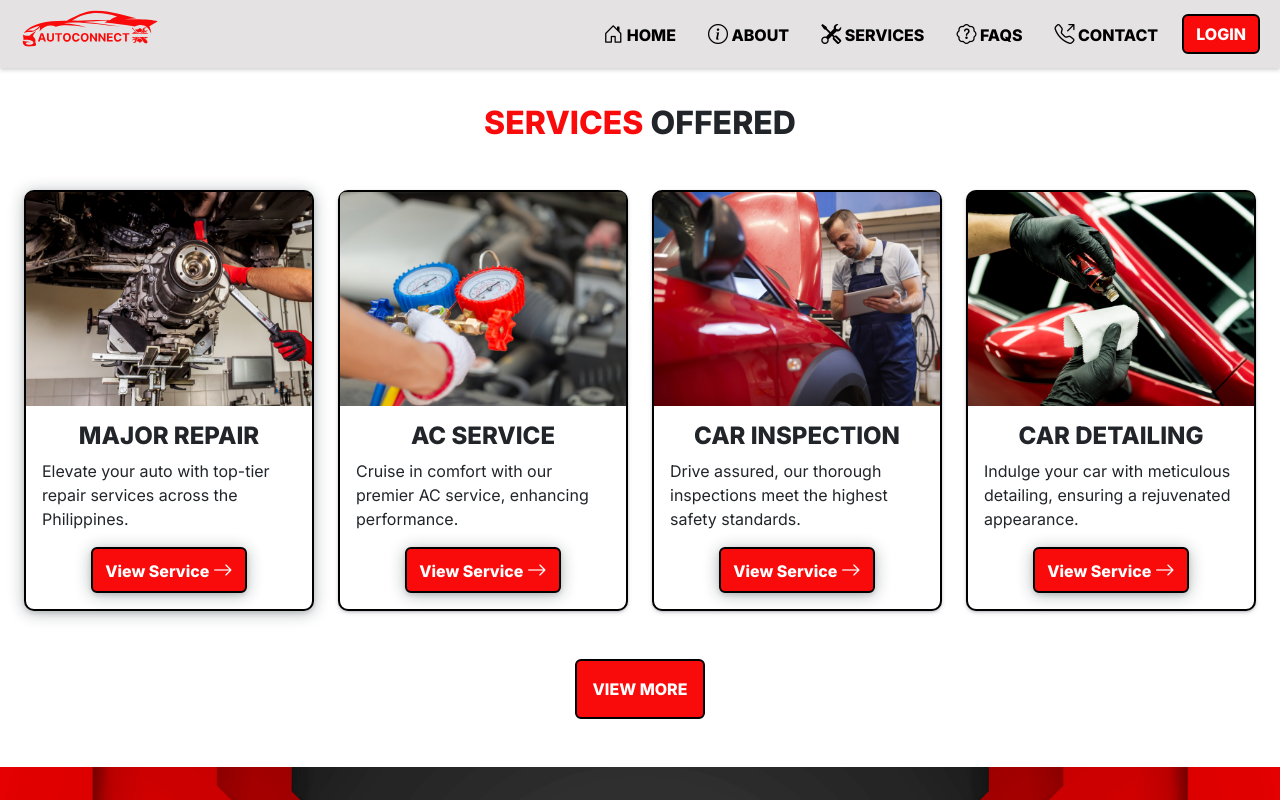
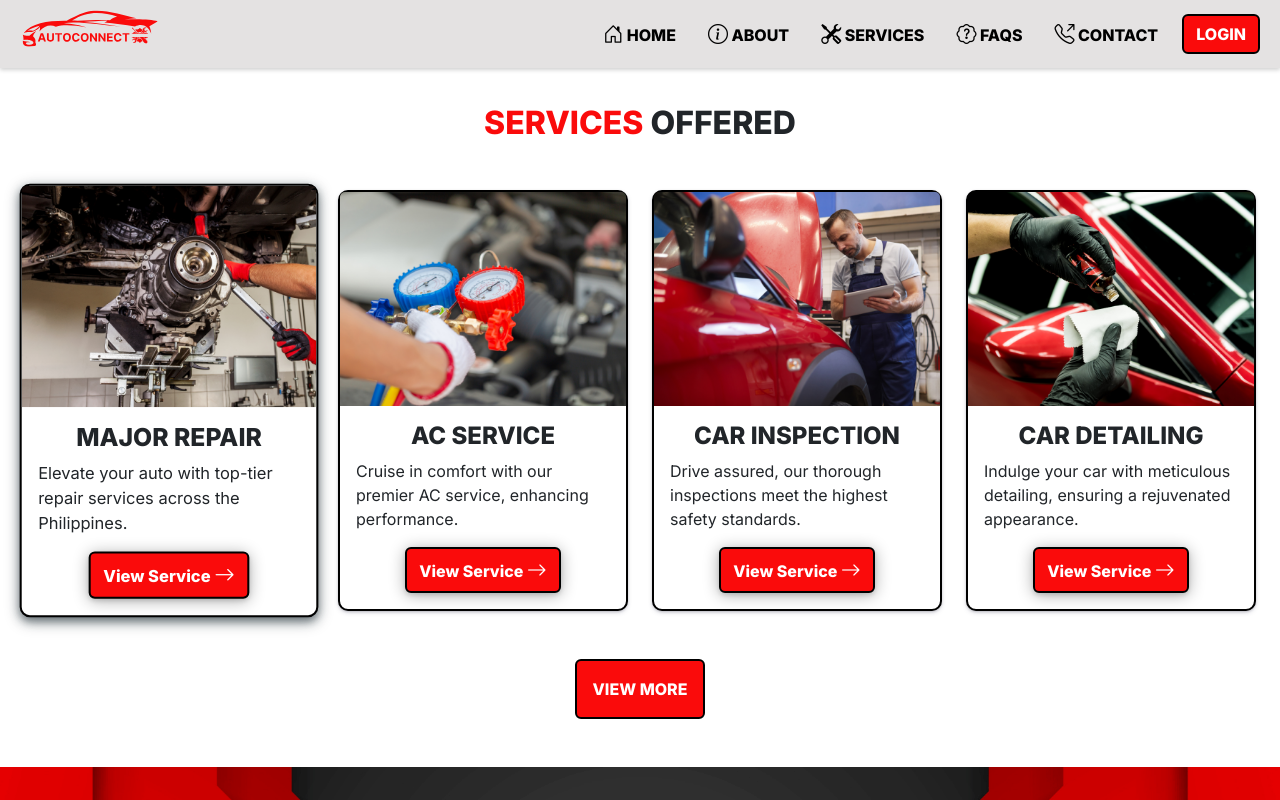
Before and after one commit to jaspherbagor/AutoConnect, a React (Create React App) app in the folder front-end/: page / in a window 1280 px wide. In both pictures the pointer is over the element 169 px from the left and 1080 px from the top of the page. Shown: the part 680-1480 px from the top of the page. Built offline with nearby package versions, Linux system fonts and the light colour scheme.

Commit message:
updated the styles of the service card

```diff
--- a/front-end/src/components/styles/client/home.css
+++ b/front-end/src/components/styles/client/home.css
@@ -81,8 +81,13 @@ h2 span {
     cursor: pointer;
 }
 
-.service-card:hover, .view-service-btn {
-    box-shadow: rgba(14, 30, 37, 0.12) 0px 2px 4px 0px, rgba(14, 30, 37, 0.32) 0px 2px 16px 0px;
+.service-card:hover {
+    box-shadow: rgba(14, 30, 37, 0.5) 0px 4px 8px 0px, rgba(14, 30, 37, 0.32) 0px 4px 16px 0px;
+    transform: scale(1.03)
+}
+
+.view-service-btn {
+    box-shadow: rgba(0, 0, 0, 0.12) 0px 2px 4px 0px, rgba(0, 0, 0, 0.32) 0px 2px 16px 0px;
 }
 
 
```
